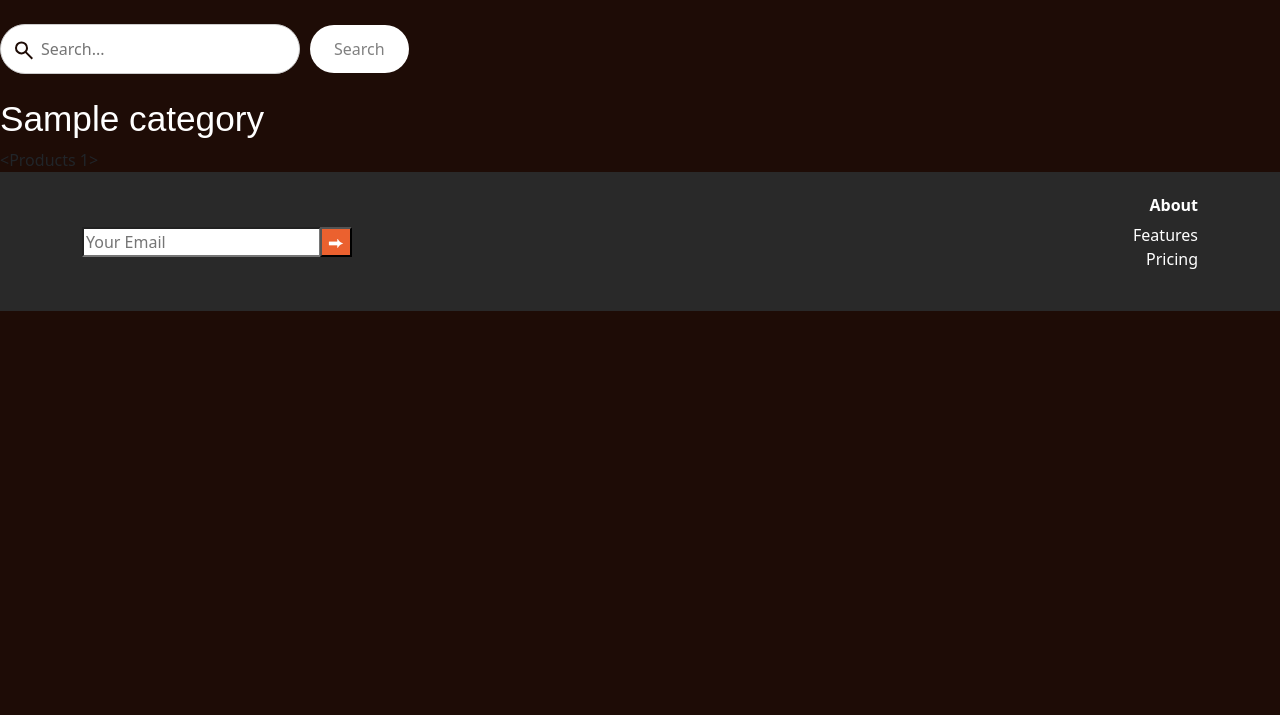
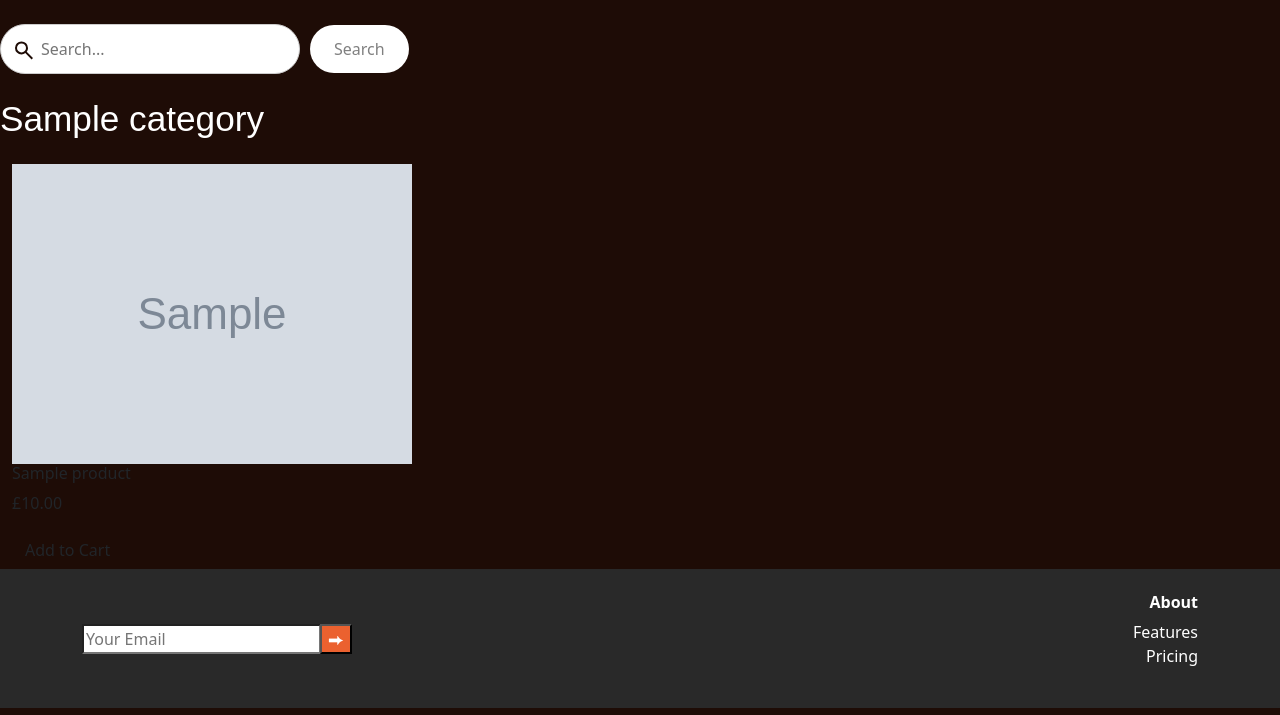
Before and after one commit to African-wild-wood-creation/African-wild-wood-creation, a Flask app: a page that uses templates/category.html in a window 1280 px wide. Shown: the part 85-800 px from the top of the page. Run offline with Flask 3, Linux system fonts and the light colour scheme; tables that the repository leaves empty hold one stand-in row (values such as "Sample post"); grey boxes marked "Sample" are stand-in pictures; some web fonts are replaced.

Commit message:
add category product grid layout

```diff
--- a/templates/category.html
+++ b/templates/category.html
@@ -15,8 +15,36 @@
 </section>
 <div>
     <h1 class="heading mt-4">{{ category.name.capitalize() }}</h1>
+<div class="container-fluid mt-4">
+  <div class="row g-4 product-grid">
+
     {% for product in products %}
-        {{ product }}
+    <div class="col-6 col-md-4 col-lg-3 col-xl-2-4">
+
+      <div class="category-product-card">
+
+        <div class="category-product-image">
+          <img src="{{ url_for('static',  filename='images/' ~ product.img_url)}}" alt="{{ product.name }}">
+        </div>
+
+        <h6 class="category-product-title">
+          {{ product.name }}
+        </h6>
+
+        <p class="category-product-price">
+          £{{ product.price }}
+        </p>
+
+        <button class="btn category-add-btn">
+          Add to Cart
+        </button>
+
+      </div>
+    </div>
     {% endfor %}
+
+  </div>
+</div>
+
 </div>
 {% endblock %}
```
